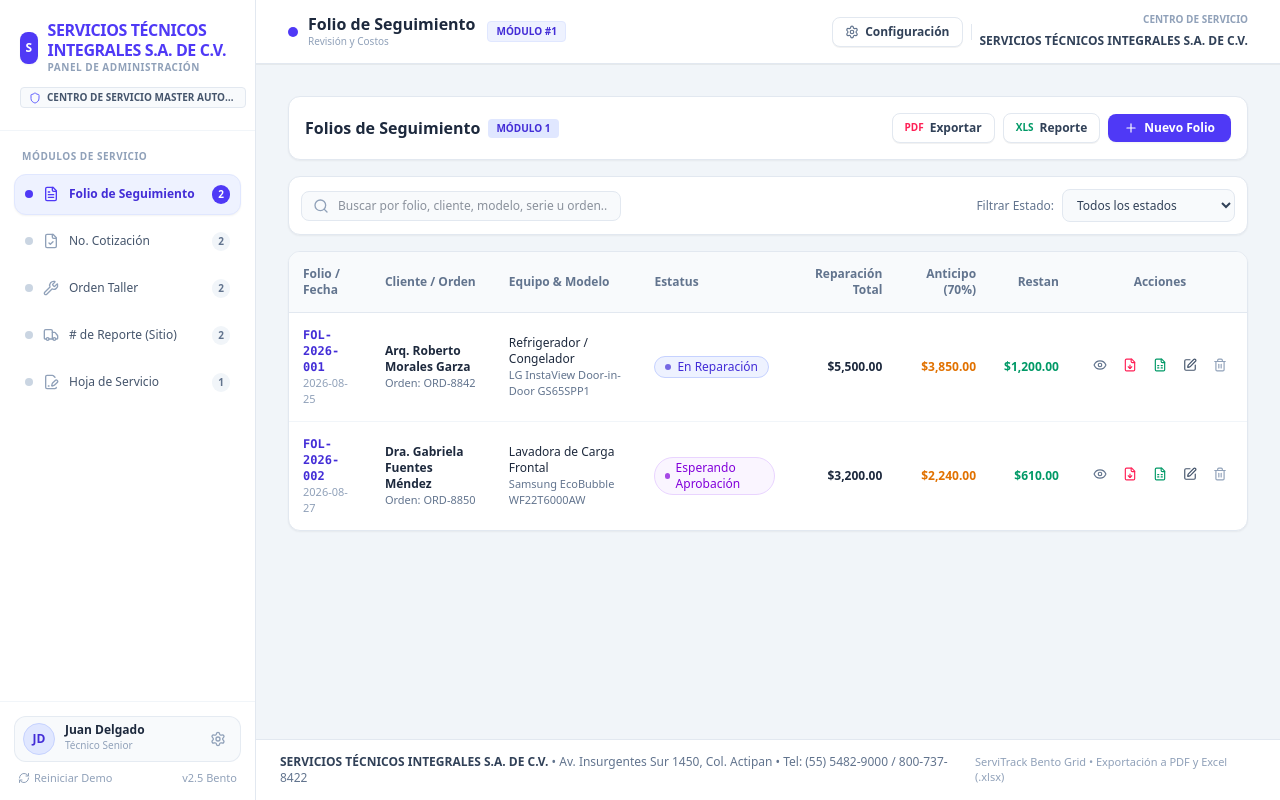
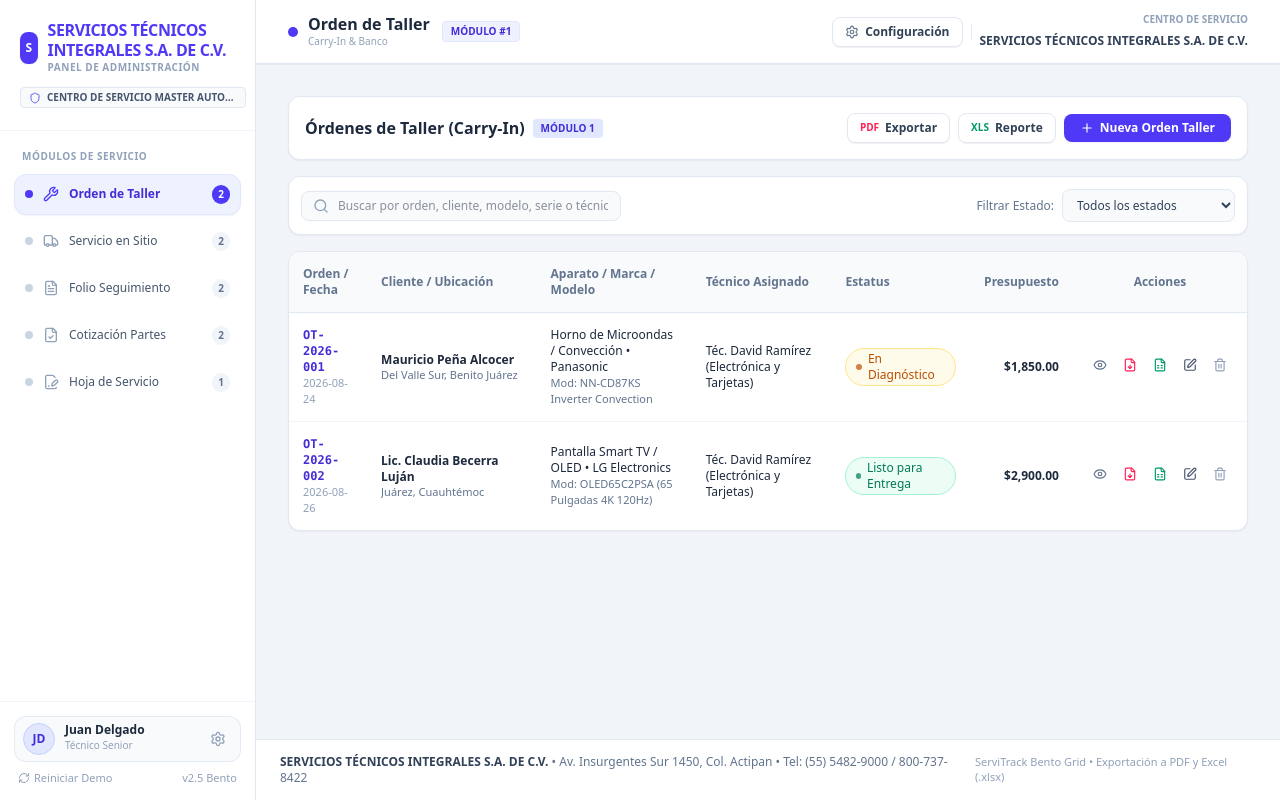
Before and after one commit to haroldove90-spec/LG, a React (Vite) app: page / in a window 1280 px wide. Built offline with nearby package versions, Linux system fonts and the light colour scheme.

Commit message:
refactor: reorder application modules
Update module priority and index labeling to prioritize Orden Taller and Reporte Sitio modules in the dashboard navigation.

```diff
--- a/src/App.tsx
+++ b/src/App.tsx
@@ -24,7 +24,7 @@ import { ReporteSitioModule } from './components/ReporteSitioModule';
 import { HojaServicioModule } from './components/HojaServicioModule';
 
 export default function App() {
-  const [activeModule, setActiveModule] = useState<ModuleType>('folio_seguimiento');
+  const [activeModule, setActiveModule] = useState<ModuleType>('orden_taller');
   const [companyInfo, setCompanyInfo] = useState<CompanyInfo>(() => StorageService.getCompanyInfo());
   const [isCompanyModalOpen, setIsCompanyModalOpen] = useState(false);
   const [tempCompany, setTempCompany] = useState<CompanyInfo>(companyInfo);
@@ -71,36 +71,36 @@ export default function App() {
 
   const modules = [
     {
+      id: 'orden_taller' as ModuleType,
+      number: '1',
+      title: 'Orden de Taller',
+      subtitle: 'Carry-In & Banco',
+      icon: Wrench,
+      count: stats.ordenesCount,
+    },
+    {
+      id: 'reporte_sitio' as ModuleType,
+      number: '2',
+      title: 'Servicio en Sitio',
+      subtitle: 'Ruta & Domicilio',
+      icon: Truck,
+      count: stats.reportesCount,
+    },
+    {
       id: 'folio_seguimiento' as ModuleType,
-      number: '1',
-      title: 'Folio de Seguimiento',
-      subtitle: 'Revisión y Costos',
+      number: '3',
+      title: 'Folio Seguimiento',
+      subtitle: 'Costeo & Anticipo 70%',
       icon: FileText,
       count: stats.foliosCount,
     },
     {
       id: 'cotizacion' as ModuleType,
-      number: '2',
-      title: 'No. Cotización',
-      subtitle: 'Refacciones y Pedidos',
+      number: '4',
+      title: 'Cotización Partes',
+      subtitle: 'Refacciones & Pedidos',
       icon: FileCheck,
       count: stats.cotizacionesCount,
-    },
-    {
-      id: 'orden_taller' as ModuleType,
-      number: '3',
-      title: 'Orden Taller',
-      subtitle: 'Carry-In & Diagnóstico',
-      icon: Wrench,
-      count: stats.ordenesCount,
-    },
-    {
-      id: 'reporte_sitio' as ModuleType,
-      number: '4',
-      title: '# de Reporte (Sitio)',
-      subtitle: 'Servicio a Domicilio',
-      icon: Truck,
-      count: stats.reportesCount,
     },
     {
       id: 'hoja_servicio' as ModuleType,
--- a/src/components/CotizacionModule.tsx
+++ b/src/components/CotizacionModule.tsx
@@ -157,9 +157,9 @@ export const CotizacionModule: React.FC<{ company: CompanyInfo }> = ({ company }
       <div className="flex flex-col sm:flex-row sm:items-center justify-between gap-3 bg-white p-4 rounded-xl border border-slate-200 shadow-xs">
         <div className="flex items-center gap-3">
           <h2 className="font-bold text-base text-slate-800 flex items-center gap-2">
-            <span>Cotizaciones de Refacciones</span>
+            <span>Cotizaciones de Refacciones & Pedidos</span>
             <span className="bg-indigo-100 text-indigo-700 text-[10px] px-2 py-0.5 rounded font-bold uppercase">
-              Módulo 2
+              Módulo 4
             </span>
           </h2>
         </div>
--- a/src/components/FolioSeguimientoModule.tsx
+++ b/src/components/FolioSeguimientoModule.tsx
@@ -211,9 +211,9 @@ export const FolioSeguimientoModule: React.FC<{ company: CompanyInfo }> = ({ com
       <div className="flex flex-col sm:flex-row sm:items-center justify-between gap-3 bg-white p-4 rounded-xl border border-slate-200 shadow-xs">
         <div className="flex items-center gap-3">
           <h2 className="font-bold text-base text-slate-800 flex items-center gap-2">
-            <span>Folios de Seguimiento</span>
+            <span>Folios de Seguimiento & Diagnóstico</span>
             <span className="bg-indigo-100 text-indigo-700 text-[10px] px-2 py-0.5 rounded font-bold uppercase">
-              Módulo 1
+              Módulo 3
             </span>
           </h2>
         </div>
--- a/src/components/OrdenTallerModule.tsx
+++ b/src/components/OrdenTallerModule.tsx
@@ -162,7 +162,7 @@ export const OrdenTallerModule: React.FC<{ company: CompanyInfo }> = ({ company
           <h2 className="font-bold text-base text-slate-800 flex items-center gap-2">
             <span>Órdenes de Taller (Carry-In)</span>
             <span className="bg-indigo-100 text-indigo-700 text-[10px] px-2 py-0.5 rounded font-bold uppercase">
-              Módulo 3
+              Módulo 1
             </span>
           </h2>
         </div>
--- a/src/components/ReporteSitioModule.tsx
+++ b/src/components/ReporteSitioModule.tsx
@@ -195,7 +195,7 @@ export const ReporteSitioModule: React.FC<{ company: CompanyInfo }> = ({ company
           <h2 className="font-bold text-base text-slate-800 flex items-center gap-2">
             <span>Servicio en Sitio (A Domicilio)</span>
             <span className="bg-indigo-100 text-indigo-700 text-[10px] px-2 py-0.5 rounded font-bold uppercase">
-              Módulo 4
+              Módulo 2
             </span>
           </h2>
         </div>
```
